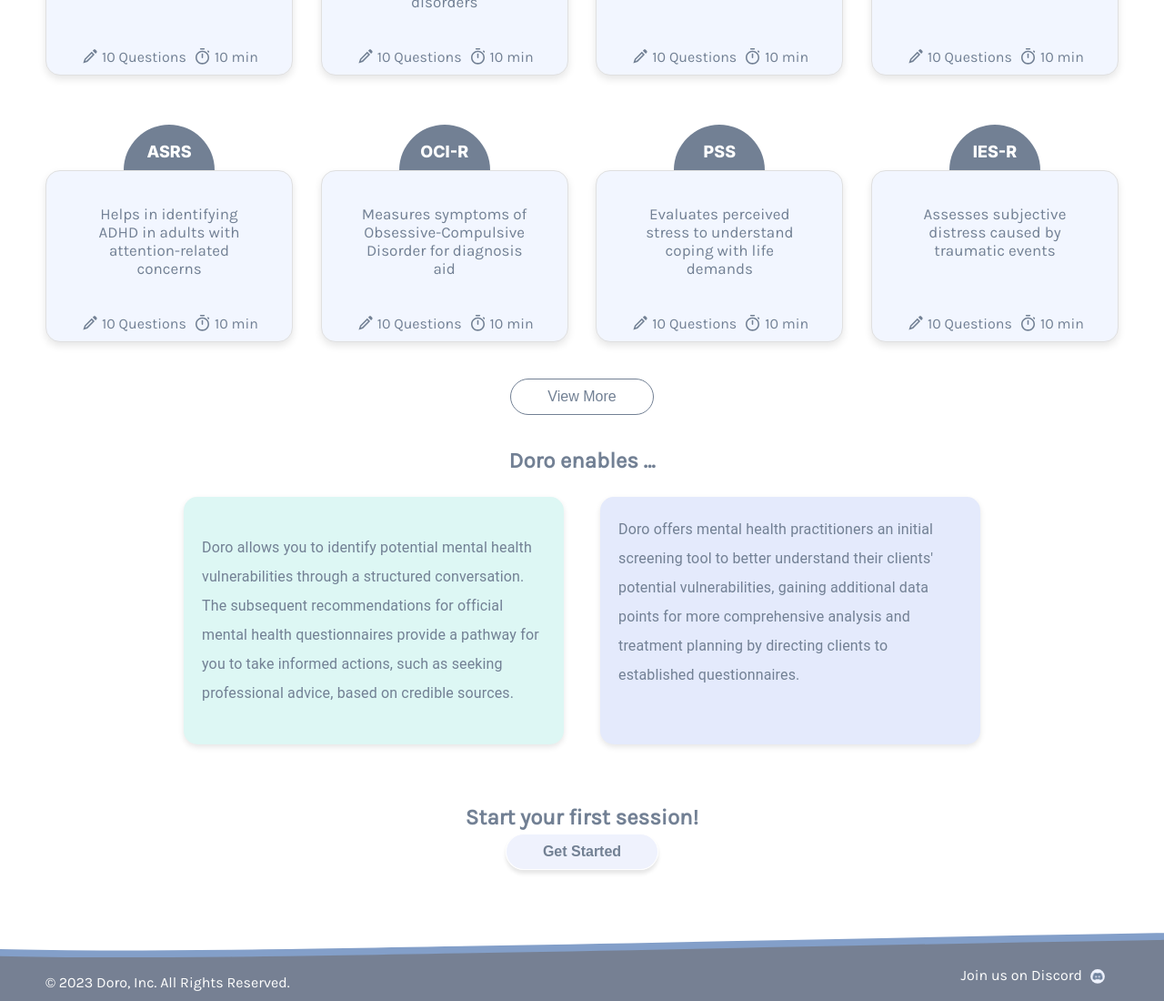
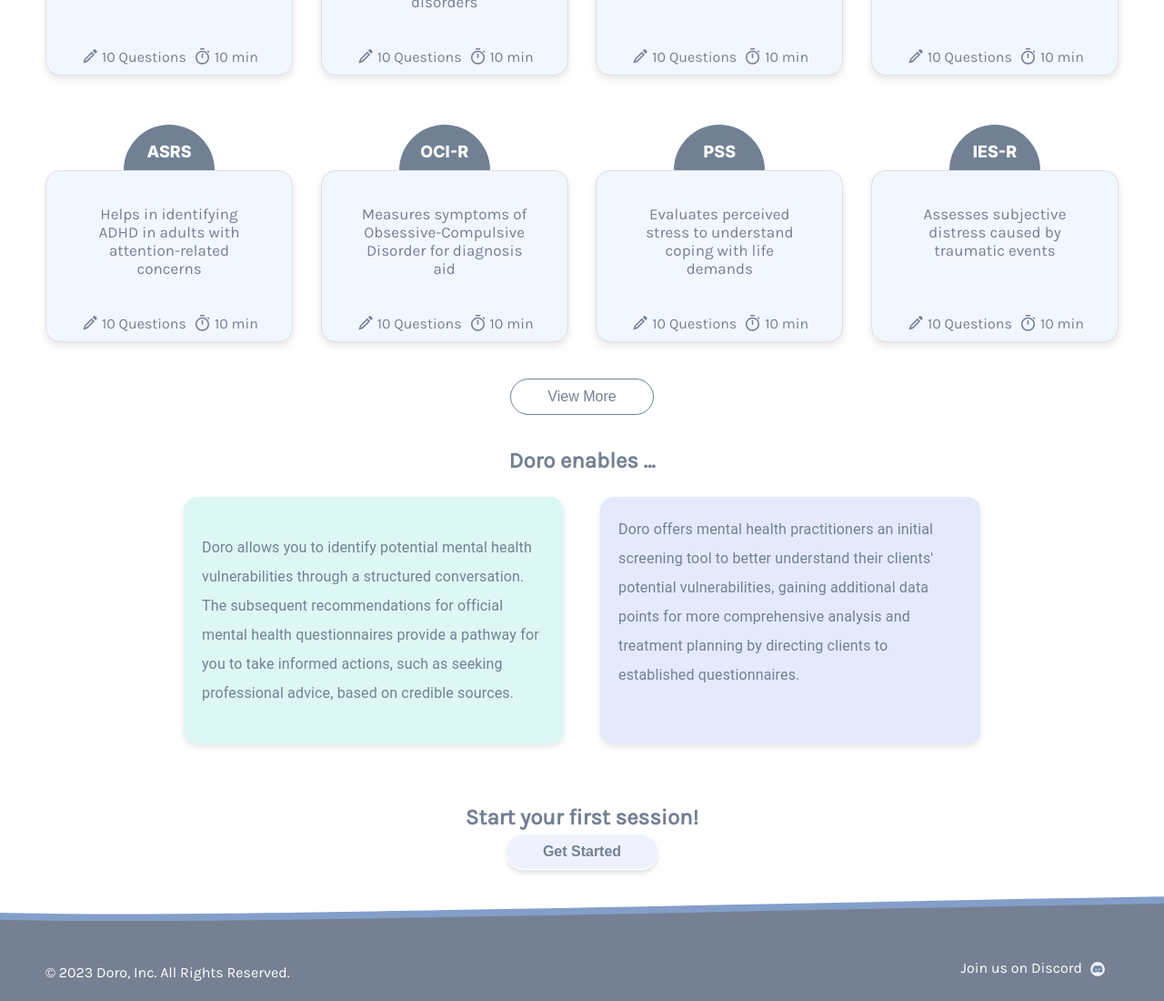
Before and after one commit to rastin1379/doro-frontend, a React (Create React App) app: page / in a window 1280 px wide. Shown: the part 1952-3052 px from the top of the page at 91% size. Built offline with nearby package versions, Linux system fonts and the light colour scheme.

Commit message:
CHANGE: Footer Styling

```diff
--- a/src/styles/Footer.css
+++ b/src/styles/Footer.css
@@ -10,7 +10,7 @@
   bottom: 0;
   left: 0;
   width: 100%;
-  height: 100%;
+  height: 150%;
   background-image: url("../assets/footer.svg"); /* Set your image path here */
   background-size: cover;
   background-repeat: no-repeat;
@@ -25,18 +25,18 @@
 
 .text-overlay h2 {
   position: absolute;
-  top: 10px; /* Adjust the top value to control the vertical position */
+  top: -1px; /* Adjust the top value to control the vertical position */
   left: 10px; /* Adjust the left value to control the horizontal position */
-  font-size: medium;
+  font-size: 16px;
   font-weight: 400;
   margin: 0; /* Remove any default margin */
 }
 
 .text-overlay h3 {
   position: absolute;
-  top: 2px; /* Adjust the top value to control the vertical position */
+  top: -6px; /* Adjust the top value to control the vertical position */
   right: 20px; /* Adjust the left value to control the horizontal position */
-  font-size: medium;
+  font-size: 16px;
   font-weight: 400;
   margin: 0; /* Remove any default margin */
 }
```
